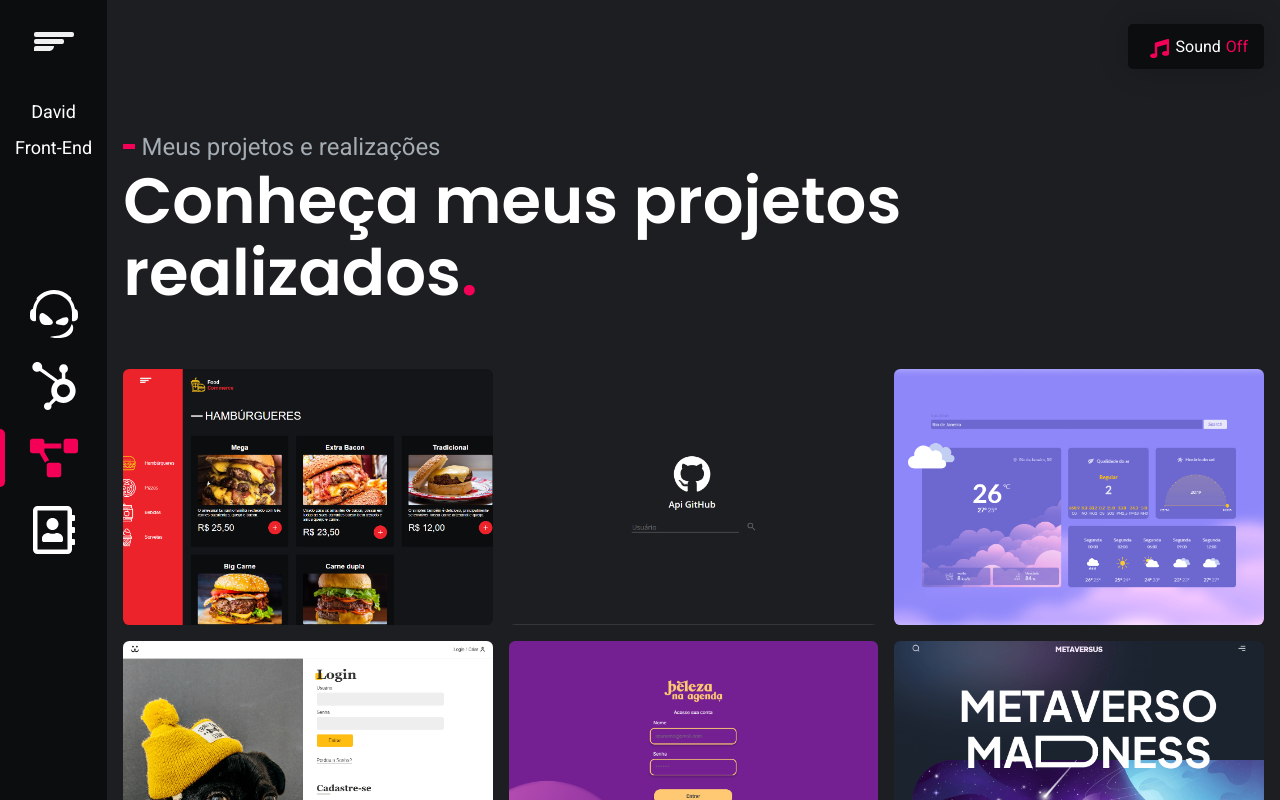
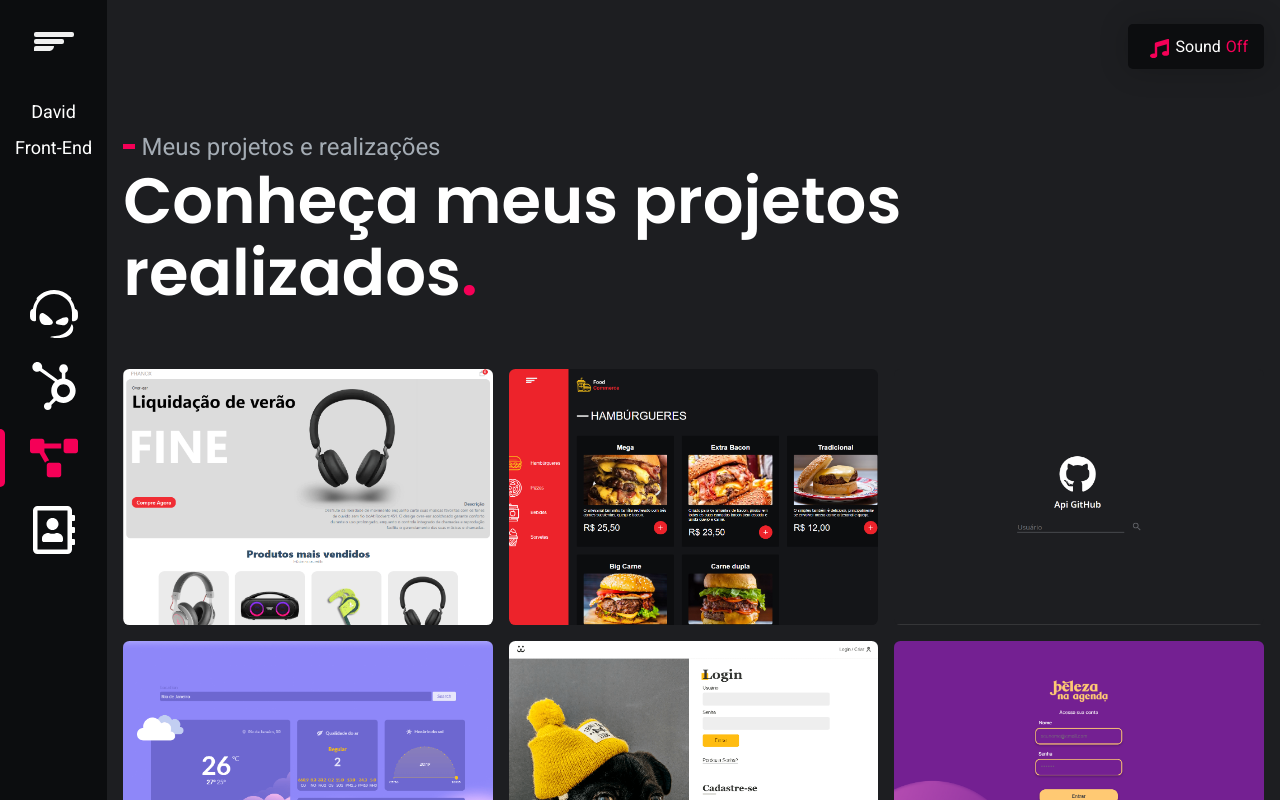
Before and after one commit to Leoodaviid/portfolio-david, a React (Create React App) app: page /projetos in a window 1280 px wide. Built offline with nearby package versions, Linux system fonts and the light colour scheme.

Commit message:
feat: new project - phanox

```diff
--- a/src/data/projectsData.ts
+++ b/src/data/projectsData.ts
@@ -1,4 +1,5 @@
 import { ProjectsDataProps } from "../models/models";
+import Phanox from "../assets/images/phanox.png";
 import LaParrilla from "../assets/images/Parrilla-food-commerce.png";
 import Bikcraft from "../assets/images/bikcraft.png";
 import Agenda from "../assets/images/beleza-agenda.png";
@@ -7,82 +8,80 @@ import Dogs from "../assets/images/dogs.png";
 import Climate from "../assets/images/climate.png";
 import ApiGitHub from "../assets/images/api-github.png";
 import Dindin from "../assets/images/dindin.png";
-import Contador from "../assets/images/contador.png";
 import Compras from "../assets/images/lista-compras.png";
 import PingPong from "../assets/images/ping-pong.png";
-import Media from "../assets/images/media.png";
 import Metaverse from "../assets/images/metaverse.png";
 
 export const projectsData = [
   {
     id: 1,
+    img: Phanox,
+    alt: "Interface website ecommerce Phanox.",
+    preview: "https://ecommerce-phanox-tan.vercel.app",
+    repository: "https://github.com/Leoodaviid/phanox-ecommerce",
+  },
+  {
+    id: 2,
     img: LaParrilla,
     alt: "Interface website Laparrilla.",
     preview: "https://github.com/Leoodaviid/laparrilla",
     repository: "https://github.com/Leoodaviid/laparrilla",
   },
   {
-    id: 2,
+    id: 3,
     img: ApiGitHub,
     alt: "Interface WebSite api-gitHub.",
     preview: "https://api-github-beta.vercel.app",
     repository: "https://github.com/Leoodaviid/api-github",
   },
   {
-    id: 3,
+    id: 4,
     img: Climate,
     alt: "Interface WebSite climate - previsão de tempo",
     preview: "https://climate-zeta.vercel.app/",
     repository: "https://github.com/Leoodaviid/climate",
   },
   {
-    id: 4,
+    id: 5,
     img: Dogs,
     alt: "Interface WebSite Dogs.",
     preview: "https://dog-leoodaviid.vercel.app/",
     repository: "https://github.com/Leoodaviid/dog",
   },
   {
-    id: 5,
+    id: 6,
     img: Agenda,
     alt: "Interface WebSite Beleza na agenda.",
     preview: "https://agenda-testes.vercel.app/",
     repository: "https://github.com/Leoodaviid/beleza-na-agenda",
   },
   {
-    id: 6,
+    id: 7,
     img: Metaverse,
     alt: "Interface WebSite Metaverse.",
     preview: "https://metaversus-leoodaviid.vercel.app/",
     repository: "https://github.com/Leoodaviid/metaversus",
   },
   {
-    id: 7,
+    id: 8,
     img: Bikcraft,
     alt: "Interface WebSite Bikcraft.",
     preview: "https://bikcraft-leoodaviid.vercel.app",
     repository: "https://github.com/Leoodaviid/bikcraft",
   },
   {
-    id: 8,
+    id: 9,
     img: Caravan,
     alt: "Interface WebSite Caravan",
     preview: "https://leoodaviid.github.io/Caravan/",
     repository: "https://github.com/Leoodaviid/Caravan",
   },
   {
-    id: 9,
+    id: 10,
     img: Dindin,
     alt: "Interface WebSite Dindin",
     preview: "https://leoodaviid.github.io/DinDin/",
     repository: "https://github.com/Leoodaviid/DinDin",
-  },
-  {
-    id: 10,
-    img: Compras,
-    alt: "Interface lista de compras.",
-    preview: "https://leoodaviid.github.io/Lista-Compras/",
-    repository: "https://github.com/Leoodaviid/Lista-Compras",
   },
   {
     id: 11,
@@ -93,16 +92,9 @@ export const projectsData = [
   },
   {
     id: 12,
-    img: Contador,
-    alt: "Interface contador.",
-    preview: "https://leoodaviid.github.io/Mini-Projeto-Contador/",
-    repository: "https://github.com/Leoodaviid/Mini-Projeto-Contador",
-  },
-  {
-    id: 13,
-    img: Media,
-    alt: "Interface media simples aritmetica.",
-    preview: "https://leoodaviid.github.io/calculo-simples-aritimetica/",
-    repository: "https://github.com/Leoodaviid/calculo-simples-aritimetica",
+    img: Compras,
+    alt: "Interface lista de compras.",
+    preview: "https://leoodaviid.github.io/Lista-Compras/",
+    repository: "https://github.com/Leoodaviid/Lista-Compras",
   },
 ] as ProjectsDataProps[];
```
Also changed, not shown: src/assets/images/phanox.png (added).
